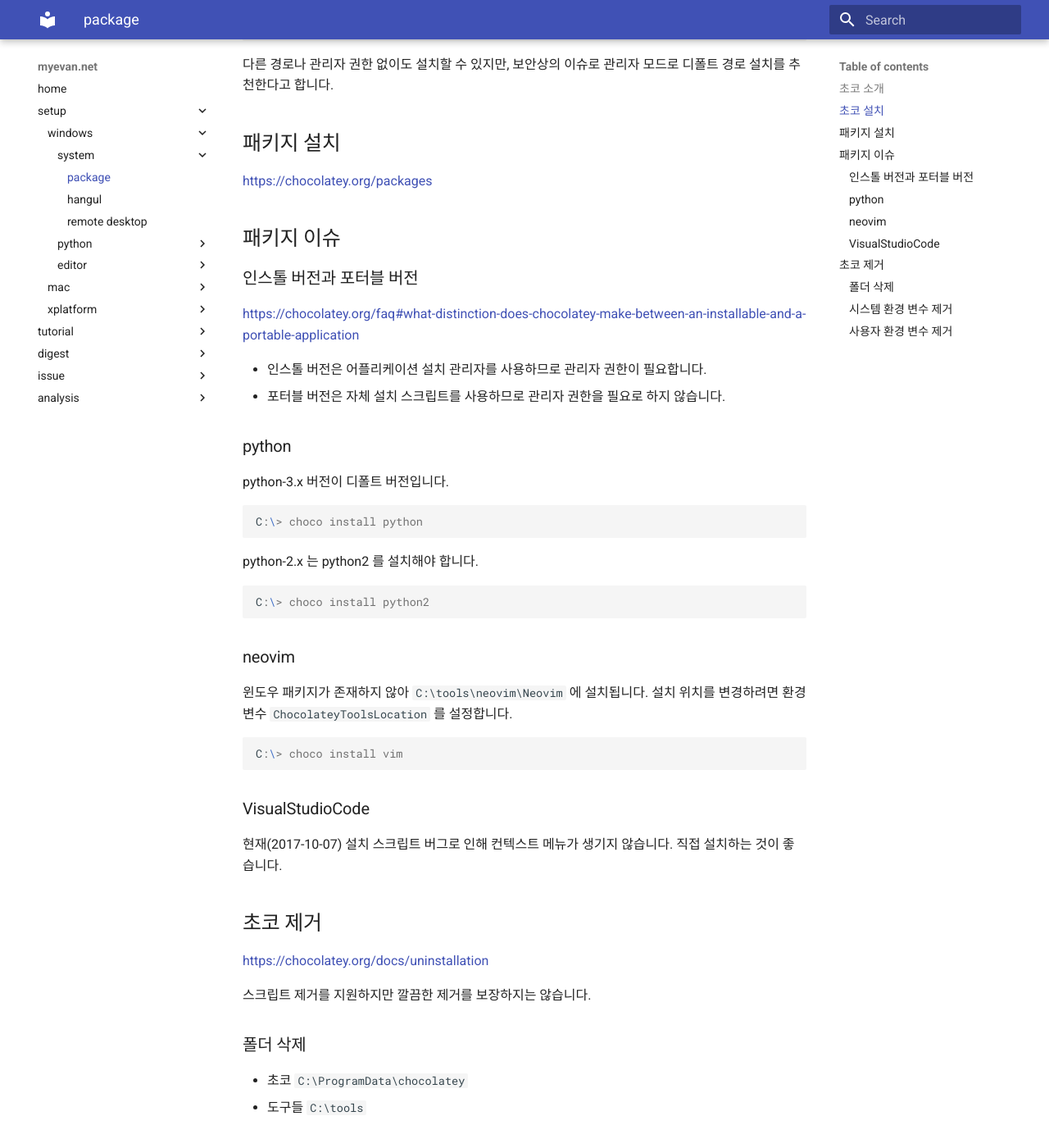
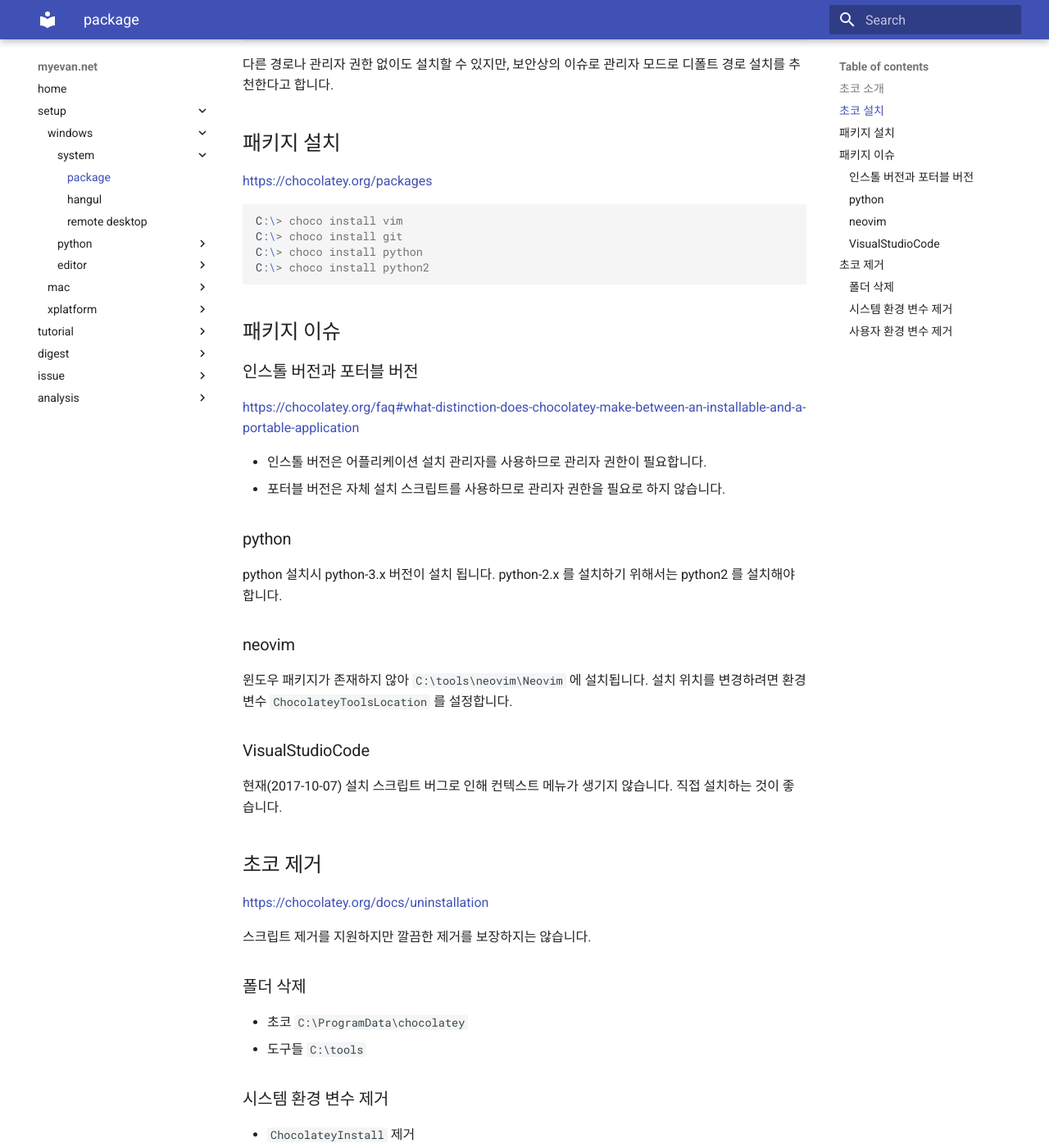
Before and after one commit to myevan/myevan-home, an MkDocs documentation site: the page built from docs/windows_package_choco.md, in a window 1280 px wide and 1400 px high, scrolled down 560 px. Shown: the whole window at 82% size. Built offline with MkDocs 1.6.1 and Material for MkDocs 9.7.7, drawn with Linux system fonts in a browser that asks for light colours; old or Windows-style settings are respelled for this version of MkDocs.

Commit message:
초코 패키지 설치 및 이슈 정리

````diff
--- a/docs/windows_package_choco.md
+++ b/docs/windows_package_choco.md
@@ -29,6 +29,13 @@ C:\> dir C:\ProgramData\chocolatey
 
 <https://chocolatey.org/packages>
 
+```bat
+C:\> choco install vim
+C:\> choco install git
+C:\> choco install python
+C:\> choco install python2
+```
+
 ## 패키지 이슈
 
 ### 인스톨 버전과 포터블 버전
@@ -40,25 +47,11 @@ C:\> dir C:\ProgramData\chocolatey
 
 ### python
 
-python-3.x 버전이 디폴트 버전입니다.
-
-```bat
-C:\> choco install python
-```
-
-python-2.x 는 python2 를 설치해야 합니다.
-
-```bat
-C:\> choco install python2
-```
+python 설치시 python-3.x 버전이 설치 됩니다. python-2.x 를 설치하기 위해서는 python2 를 설치해야 합니다.
 
 ### neovim
 
 윈도우 패키지가 존재하지 않아 `C:\tools\neovim\Neovim` 에 설치됩니다. 설치 위치를 변경하려면 환경 변수 `ChocolateyToolsLocation` 를 설정합니다.
-
-```bat
-C:\> choco install vim
-```
 
 ### VisualStudioCode
 
````
